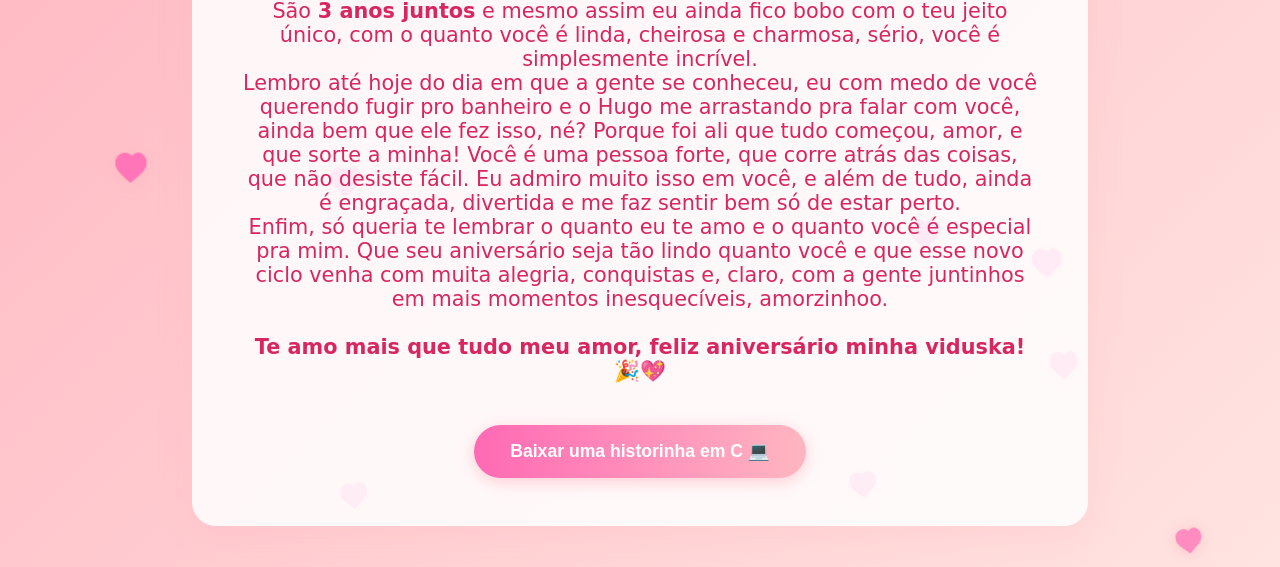
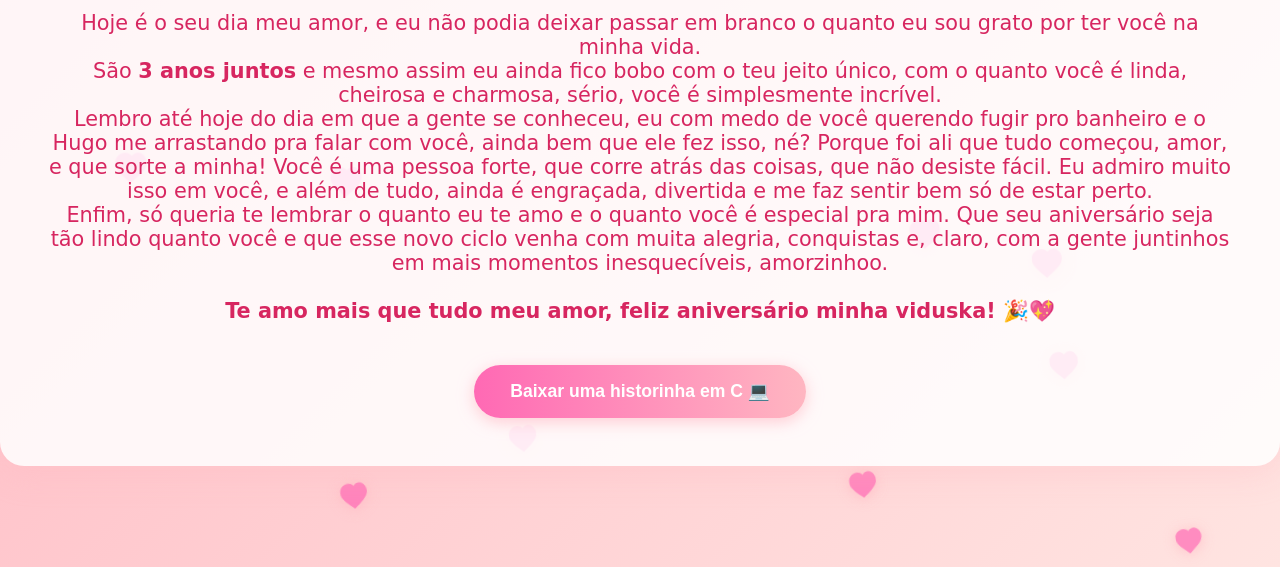
Before and after one commit to ViniciusDadalte/Presente-de-aniversario, a plain HTML site: page index.html in a window 1280 px wide. Shown: the part 233-800 px from the top of the page. Drawn offline with Linux system fonts and the light colour scheme.

Commit message:
Arrumei de novo o styles da pagina

```diff
--- a/styles.css
+++ b/styles.css
@@ -15,7 +15,7 @@ body {
   box-shadow: 0 8px 32px rgba(255, 182, 193, 0.3);
   padding: 48px 48px;
   text-align: center;
-  max-width: 800px;
+  max-width: 1300px;
   position: relative;
   z-index: 2;
 }
```
